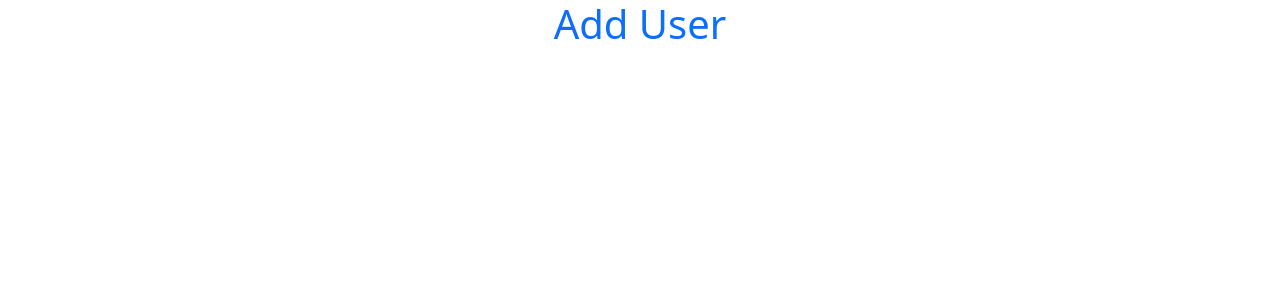
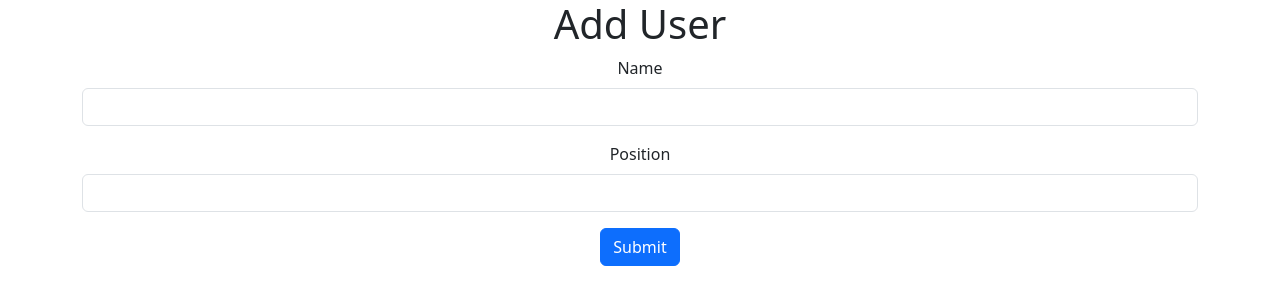
Before and after one commit to abdelrahmanShabaan/React_js_ITI_XMaster_Packages, a React (Create React App) app: page / in a window 1280 px wide. Shown: the top 304 px of the page. Built offline with nearby package versions, Linux system fonts and the light colour scheme.

Commit message:
add form

```diff
--- a/src/AppUser.js
+++ b/src/AppUser.js
@@ -6,7 +6,23 @@ function AddUser(){
 
     return(
         <>
-        <h1 className="text-primary text-center">Add User</h1></>
+        <div className="container">
+             <h1 classNameName="text-primary text-center">Add User</h1>
+            <form>
+            <div className="mb-3">
+            <label for="exampleInputEmail1" className="form-label">Name</label>
+            <input type="text" className="form-control" id="exampleInputEmail1" aria-describedby="emailHelp"/>
+            </div>
+
+            <div className="mb-3">
+            <label for="exampleInputPassword1" className="form-label">Position</label>
+            <input type="text" className="form-control" id="exampleInputPassword1"/>
+            </div>
+
+            <button type="submit" className="btn btn-primary">Submit</button>
+            </form>
+            </div>
+            </>
     )
 
 }
```
